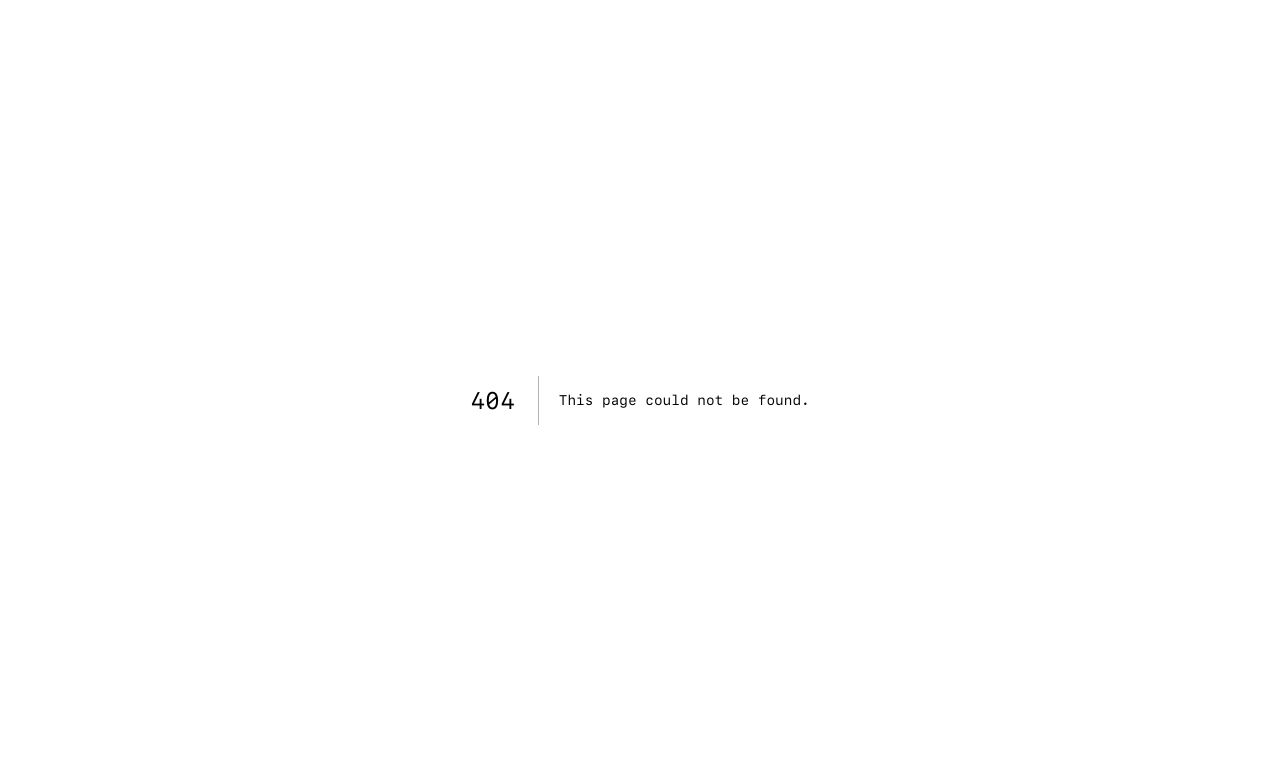
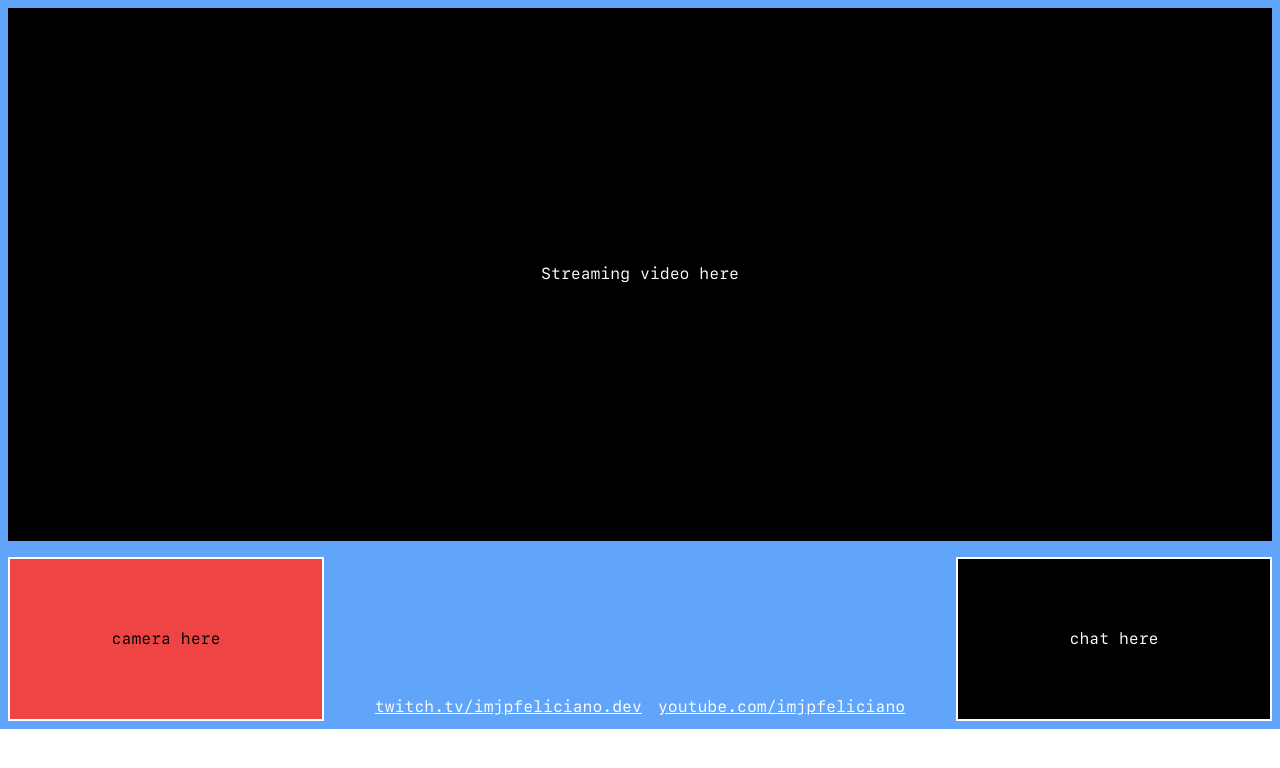
Before and after one commit to imjpfeliciano/twitch-layouts, a Next.js app: page /gaming/ultrawide/fortnite in a window 1280 px wide. Before the commit this address had no page. Shown: the top 768 px of the page. Built offline with nearby package versions, Linux system fonts and the light colour scheme.

Commit message:
feat: add fortnite layout for ultrawide monitor

```diff
--- a/app/dev/starting/page.tsx
+++ b/app/dev/starting/page.tsx
@@ -3,13 +3,16 @@ import ProgrammingImage from "public/assets/svg/programming-start.svg";
 const DevStartingPage = () => {
   return (
     <div className="aspect-video bg-black flex flex-col align-center justify-center">
-      <h1 className="text-white text-5xl font-bold p-8 h-1/4">
-        <span className="mr-4">$ (imjpfeliciano.dev):</span>
+      <h1 className="text-white font-bold p-8 h-1/4 flex flex-row gap-4 items-center justify-center">
+        <span className="">$ (imjpfeliciano.dev):</span>
         <span className="text-lime-400">Stream starting soon ...</span>
       </h1>
 
-      <div className="flex flex-col items-center h-3/4">
-        <ProgrammingImage />
+      <div className="flex flex-col items-center justify-center h-3/4">
+        <div className="w-1/2">
+
+        <ProgrammingImage className="w-full"/>
+        </div>
       </div>
     </div>
   );
--- /dev/null
+++ b/app/gaming/ultrawide/fortnite/page.tsx
@@ -0,0 +1,24 @@
+const FortniteLayoutPage = () => (
+  <div className="aspect-video bg-blue-400 flex flex-col">
+    <div className="w-full aspect-[21/9] bg-black flex flex-col items-center justify-center border-8 border-blue-400 text-white">
+      Streaming video here
+    </div>
+    <div className="border-8 border-blue-400 flex flex-row items-center justify-center w-full h-1/4">
+      <div className="h-full flex flex-row w-full flex-start">
+        <div className="bg-red-500 h-full w-1/4 border-2 border-white flex items-center justify-center">camera here</div>
+        <div className="bg-transparent h-full w-1/2 flex flex-col">
+          <div className="w-full h-5/6">
+            {/* notifications here */}
+          </div>
+          <div className="flex flex-row items-center justify-center gap-4 h-1/6 text-white">
+            <span className="underline">twitch.tv/imjpfeliciano.dev</span>
+            <span className="underline">youtube.com/imjpfeliciano</span>
+          </div>
+        </div>
+        <div className="bg-black h-full w-1/4 text-white flex items-center justify-center border-2 border-white">chat here</div>
+      </div>
+    </div>
+  </div>
+);
+
+export default FortniteLayoutPage;
--- a/app/page.tsx
+++ b/app/page.tsx
@@ -17,6 +17,11 @@ const HomePage = () => {
                                 Stream ending
                             </Link>
                         </li>
+                        <li>
+                            <Link href="/gaming/ultrawide/fortnite">
+                                Fortnite
+                            </Link>
+                        </li>
                     </ul>
                 </div>
             </div>
```
Also changed, not shown: 2 other files (tests, documents, lock files or other folders).
